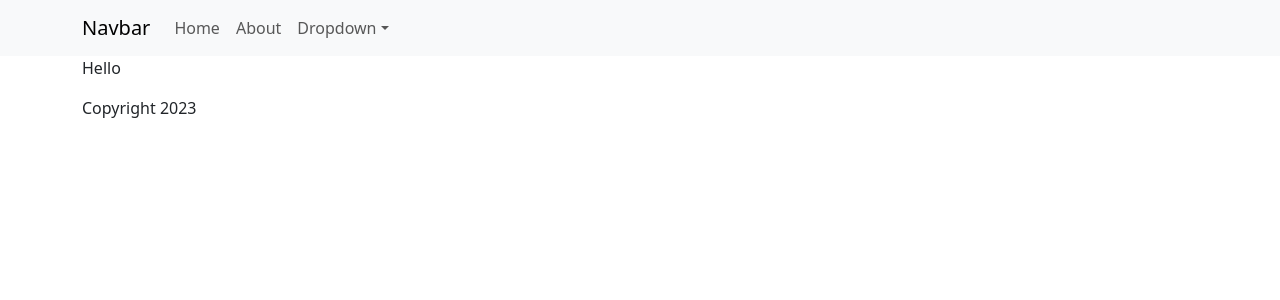
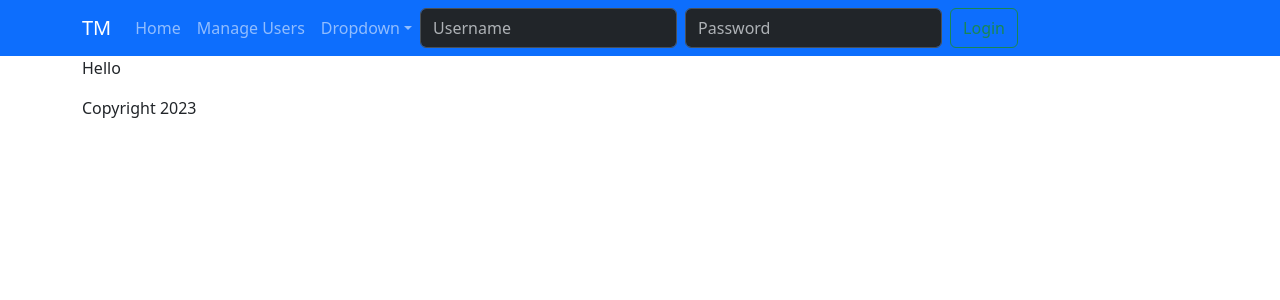
Before and after one commit to geekinDpink/KanbanWebClient, a React app: page / in a window 1280 px wide. Shown: the top 300 px of the page. Built offline with nearby package versions, Linux system fonts and the light colour scheme; the HTML template or start-up script is replaced by a standard one.

Commit message:
Change navbar color and add form

```diff
--- a/app/components/Header.js
+++ b/app/components/Header.js
@@ -3,17 +3,19 @@ import Container from "react-bootstrap/Container";
 import Nav from "react-bootstrap/Nav";
 import Navbar from "react-bootstrap/Navbar";
 import NavDropdown from "react-bootstrap/NavDropdown";
+import Form from "react-bootstrap/Form";
+import Button from "react-bootstrap/Button";
 
 export default function Header() {
   return (
-    <Navbar bg="light" expand="lg">
+    <Navbar bg="primary" data-bs-theme="dark" expand="lg">
       <Container>
-        <Navbar.Brand href="#home">Navbar</Navbar.Brand>
+        <Navbar.Brand href="#home">TM</Navbar.Brand>
         <Navbar.Toggle aria-controls="basic-navbar-nav" />
         <Navbar.Collapse id="basic-navbar-nav">
           <Nav className="me-auto">
             <Nav.Link href="./">Home</Nav.Link>
-            <Nav.Link href="./user_management">About</Nav.Link>
+            <Nav.Link href="./user_management">Manage Users</Nav.Link>
             <NavDropdown title="Dropdown" id="basic-nav-dropdown">
               <NavDropdown.Item href="#action/3.1">Action</NavDropdown.Item>
               <NavDropdown.Item href="#action/3.2">
@@ -25,6 +27,21 @@ export default function Header() {
                 Separated link
               </NavDropdown.Item>
             </NavDropdown>
+            <Form className="d-flex">
+              <Form.Control
+                type="search"
+                placeholder="Username"
+                className="me-2"
+                aria-label="username"
+              />
+              <Form.Control
+                type="search"
+                placeholder="Password"
+                className="me-2"
+                aria-label="password"
+              />
+              <Button variant="outline-success">Login</Button>
+            </Form>
           </Nav>
         </Navbar.Collapse>
       </Container>
```
